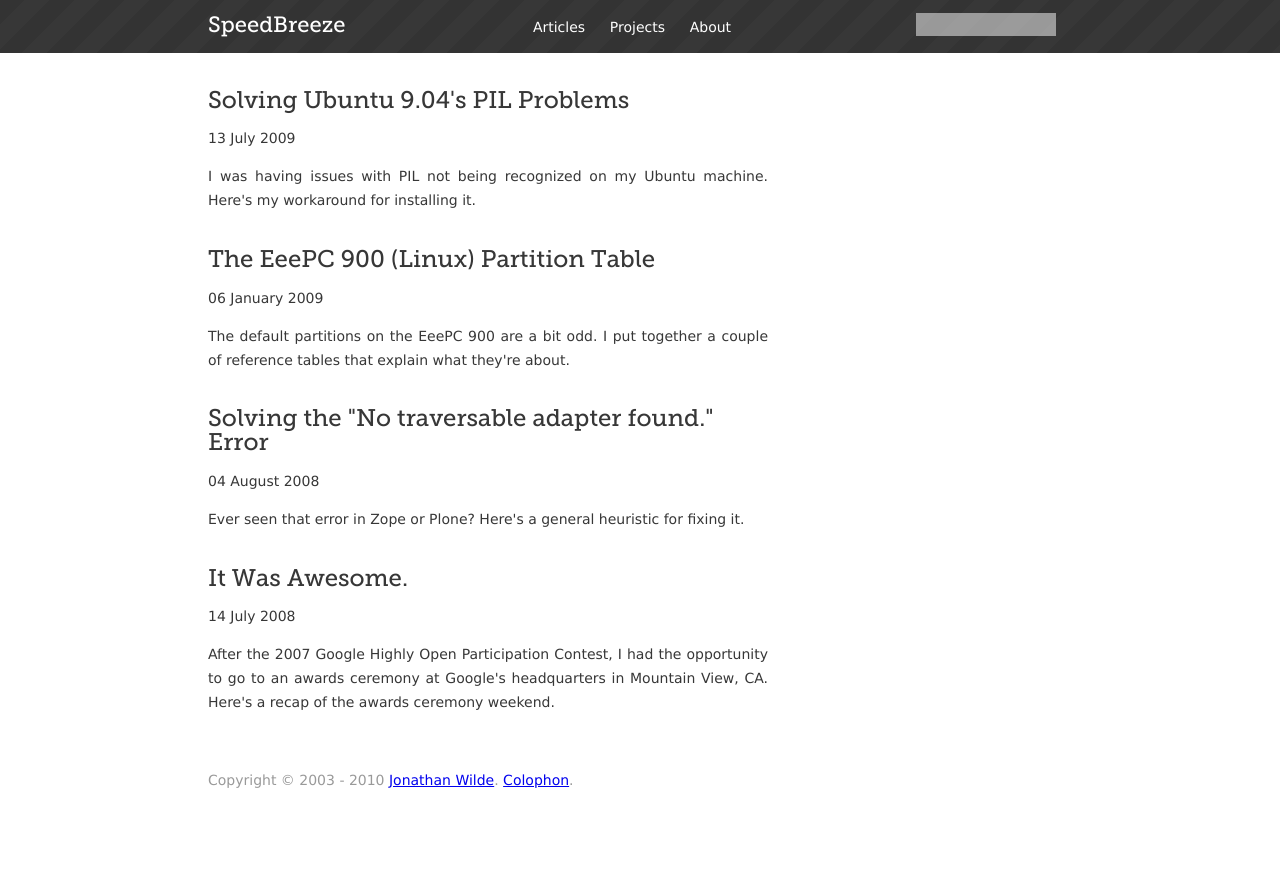
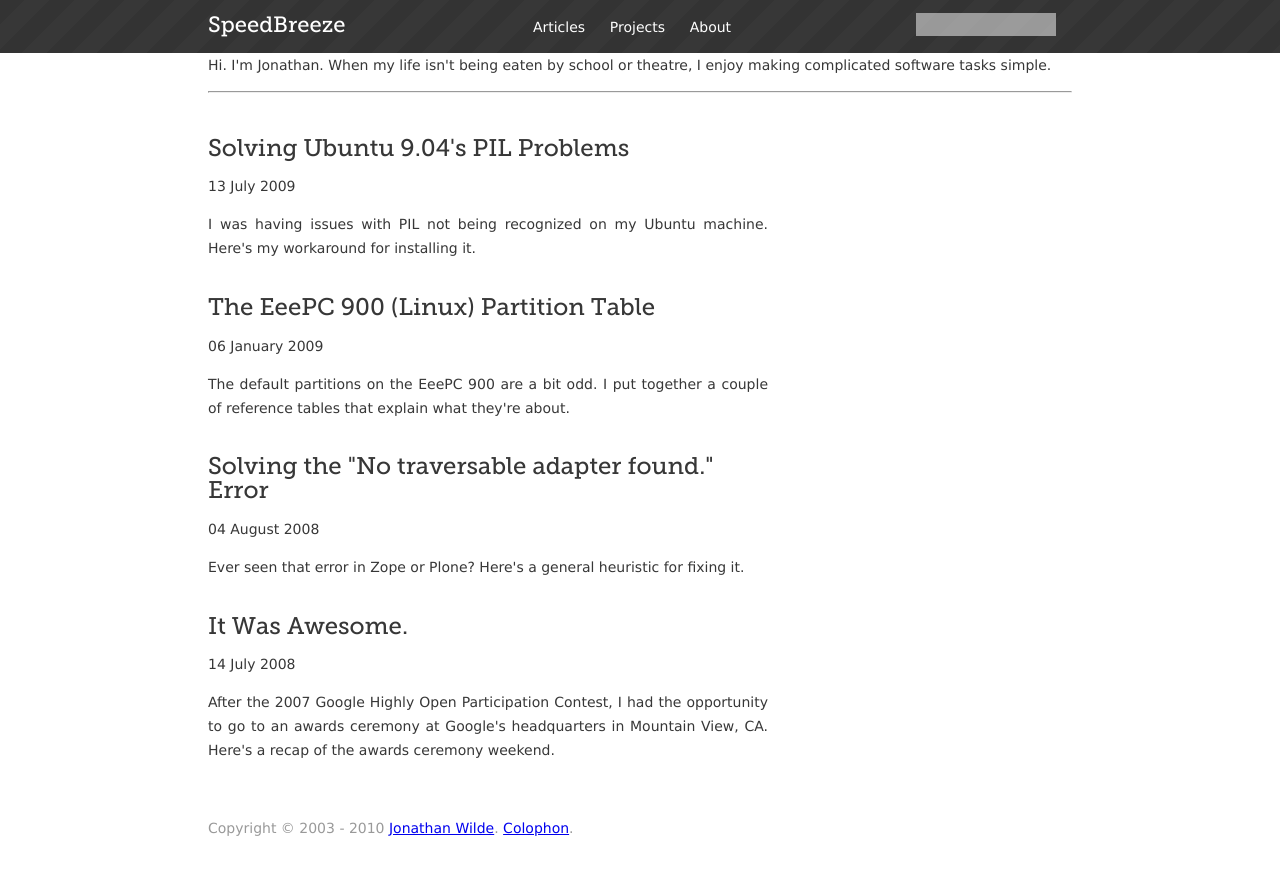
Before and after one commit to hellojwilde/hellojwilde.github.io, a Jekyll site: the page built from index.html, in a window 1280 px wide. Shown: the top 875 px of the page. Built offline with Jekyll 4.4.1, drawn with Linux system fonts in a browser that asks for light colours; comment, search, counter and statistics services are not loaded.

Commit message:
Added a mission statement.

```diff
--- a/index.html
+++ b/index.html
@@ -3,6 +3,14 @@ layout: default
 title: SpeedBreeze
 type: feed
 ---
+<div class="mission">
+    <p>
+        Hi.  I'm Jonathan.  When my life isn't being eaten by school or theatre,
+        I enjoy making complicated software tasks simple.
+    </p>
+</div>
+<hr />
+
 <div class="hfeedgroup">
     <div class="hfeed">
         {% for post in site.posts %}
```
